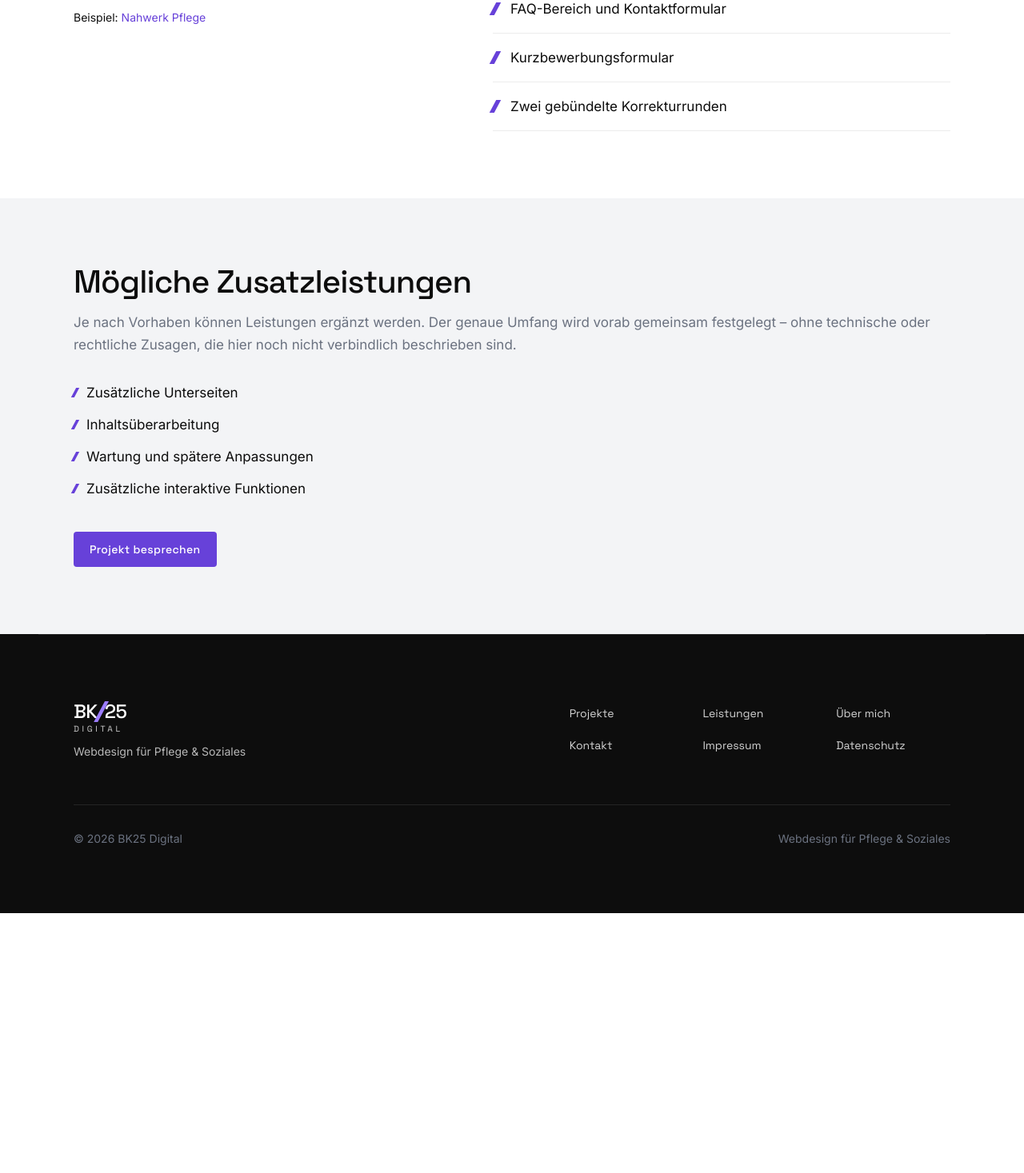
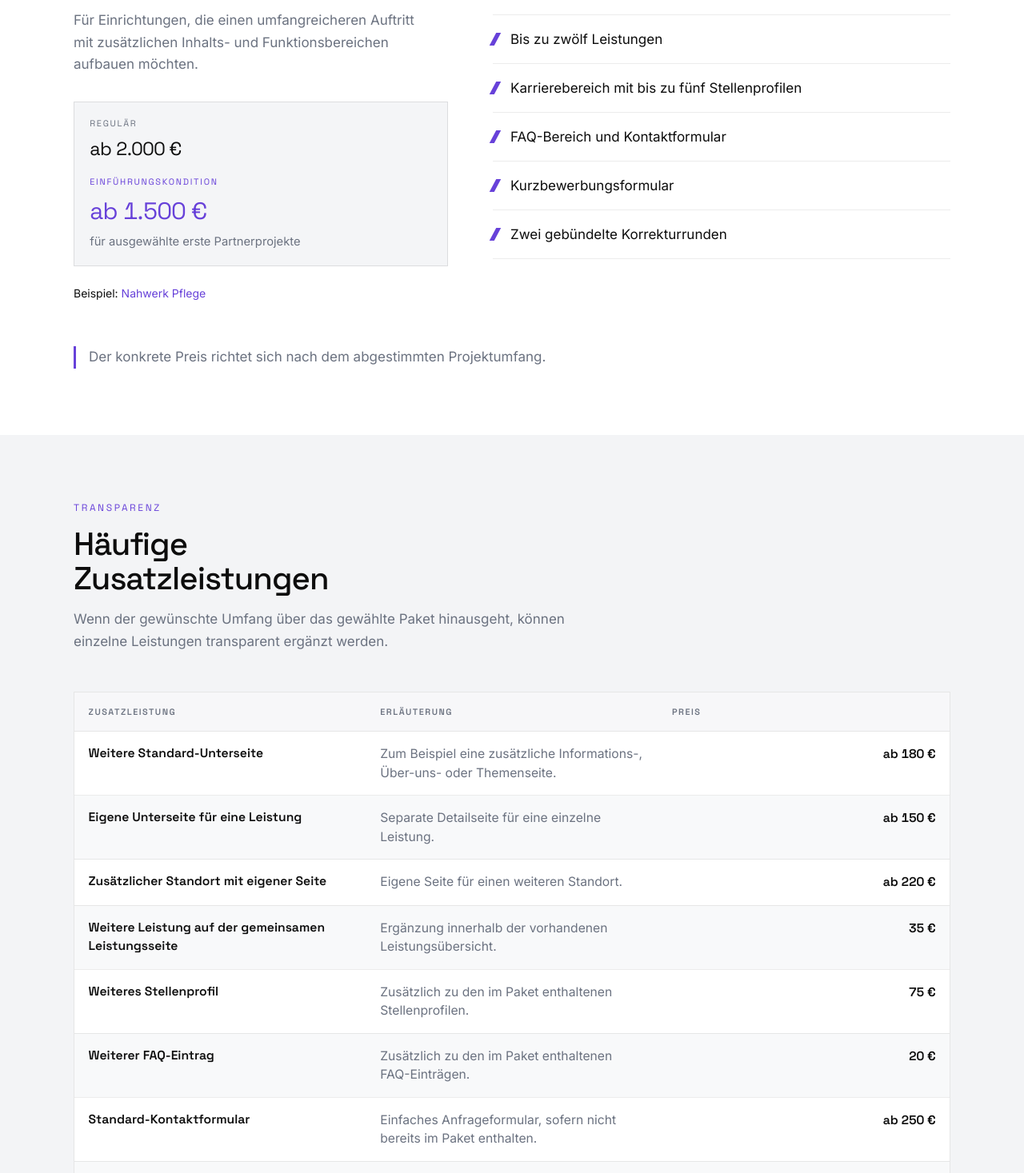
Before and after one commit to bennikost25-design/bk25-digital, a Next.js app: page /leistungen in a window 1280 px wide. Shown: the part 1333-2800 px from the top of the page at 80% size. Before the commit the page ends 2475 px from the top, so only its background shows below. Built offline with nearby package versions, Linux system fonts and the light colour scheme.

Commit message:
Leistungen und Preise

```diff
--- a/src/app/globals.css
+++ b/src/app/globals.css
@@ -168,6 +168,201 @@ a.nav-link-mobile {
 a.nav-link-mobile:hover,
 a.nav-link-mobile:focus-visible {
   color: var(--color-violet);
+}
+
+/* ---------- Leistungen & Preise ---------- */
+.package-price-block {
+  display: grid;
+  gap: 0.85rem;
+  padding: 1.15rem 1.2rem;
+  border: 1px solid color-mix(in srgb, var(--color-black) 10%, transparent);
+  background: color-mix(in srgb, var(--color-light) 88%, #fff);
+}
+
+.package-price-regular,
+.package-price-intro {
+  display: grid;
+  gap: 0.2rem;
+}
+
+.package-price-label {
+  font-family: var(--font-heading), system-ui, sans-serif;
+  font-size: 0.68rem;
+  letter-spacing: 0.16em;
+  text-transform: uppercase;
+  color: var(--color-muted);
+}
+
+.package-price-label--intro {
+  color: var(--color-violet-dark);
+}
+
+.package-price-value {
+  font-family: var(--font-heading), system-ui, sans-serif;
+  font-size: clamp(1.2rem, 2.4vw, 1.45rem);
+  font-variant-numeric: tabular-nums;
+  letter-spacing: -0.02em;
+  color: var(--color-black);
+}
+
+.package-price-value--intro {
+  font-size: clamp(1.45rem, 3vw, 1.85rem);
+  color: var(--color-violet-dark);
+}
+
+.package-price-note {
+  font-size: 0.92rem;
+  color: var(--color-muted);
+  line-height: 1.45;
+}
+
+.pricing-addons-wrap {
+  width: 100%;
+  overflow-x: clip;
+  border: 1px solid color-mix(in srgb, var(--color-black) 10%, transparent);
+  background: var(--color-white);
+}
+
+.pricing-addons {
+  width: 100%;
+  border-collapse: collapse;
+  table-layout: fixed;
+}
+
+.pricing-addons th,
+.pricing-addons td {
+  padding: 1rem 1.1rem;
+  text-align: left;
+  vertical-align: top;
+  font-size: 0.98rem;
+  line-height: 1.5;
+}
+
+.pricing-addons thead th {
+  font-family: var(--font-heading), system-ui, sans-serif;
+  font-size: 0.68rem;
+  font-weight: 600;
+  letter-spacing: 0.14em;
+  text-transform: uppercase;
+  color: var(--color-muted);
+  background: color-mix(in srgb, var(--color-light) 70%, #fff);
+  border-bottom: 1px solid color-mix(in srgb, var(--color-black) 10%, transparent);
+}
+
+.pricing-addons tbody th {
+  font-family: var(--font-heading), system-ui, sans-serif;
+  font-weight: 600;
+  color: var(--color-black);
+  width: 32%;
+}
+
+.pricing-addons tbody td {
+  color: var(--color-muted);
+}
+
+.pricing-addons tbody td:last-child {
+  width: 22%;
+  text-align: right;
+  white-space: nowrap;
+}
+
+.pricing-addons tbody tr + tr {
+  border-top: 1px solid color-mix(in srgb, var(--color-black) 8%, transparent);
+}
+
+.pricing-addons tbody tr:nth-child(even) {
+  background: color-mix(in srgb, var(--color-light) 55%, #fff);
+}
+
+.pricing-addons-price {
+  font-family: var(--font-heading), system-ui, sans-serif;
+  font-variant-numeric: tabular-nums;
+  font-weight: 600;
+  color: var(--color-black);
+  letter-spacing: -0.01em;
+}
+
+.pricing-notes {
+  display: grid;
+  gap: 0.75rem;
+  margin: 0;
+  padding: 0;
+  list-style: none;
+  max-width: 48rem;
+}
+
+.pricing-notes li {
+  position: relative;
+  padding-left: 1.1rem;
+  color: var(--color-muted);
+  line-height: 1.55;
+}
+
+.pricing-notes li::before {
+  content: "";
+  position: absolute;
+  left: 0;
+  top: 0.55rem;
+  width: 0.35rem;
+  height: 0.85rem;
+  background: var(--color-violet-dark);
+  transform: skewX(var(--slash-angle));
+}
+
+@media (max-width: 767px) {
+  .pricing-addons,
+  .pricing-addons tbody,
+  .pricing-addons tr,
+  .pricing-addons th,
+  .pricing-addons td {
+    display: block;
+    width: 100%;
+  }
+
+  .pricing-addons thead {
+    display: none;
+  }
+
+  .pricing-addons tbody tr {
+    padding: 1.1rem 1rem 1.2rem;
+  }
+
+  .pricing-addons tbody tr + tr {
+    border-top: 1px solid color-mix(in srgb, var(--color-black) 10%, transparent);
+  }
+
+  .pricing-addons tbody th {
+    padding: 0;
+    font-size: 1.05rem;
+  }
+
+  .pricing-addons tbody td {
+    padding: 0.45rem 0 0;
+    text-align: left;
+    white-space: normal;
+  }
+
+  .pricing-addons tbody td[data-label="Preis"] {
+    margin-top: 0.55rem;
+    padding-top: 0.65rem;
+    border-top: 1px dashed color-mix(in srgb, var(--color-black) 12%, transparent);
+  }
+
+  .pricing-addons tbody td[data-label]::before {
+    content: attr(data-label);
+    display: block;
+    margin-bottom: 0.15rem;
+    font-family: var(--font-heading), system-ui, sans-serif;
+    font-size: 0.65rem;
+    font-weight: 600;
+    letter-spacing: 0.14em;
+    text-transform: uppercase;
+    color: var(--color-muted);
+  }
+
+  .pricing-addons-price {
+    font-size: 1.05rem;
+  }
 }
 
 /*
--- a/src/app/leistungen/page.tsx
+++ b/src/app/leistungen/page.tsx
@@ -1,15 +1,20 @@
 import type { Metadata } from "next";
 import Link from "next/link";
-import { addOnServices, packages } from "@/data/packages";
+import {
+  addOnPricingNotes,
+  addOnServices,
+  packagePricingNote,
+  packages,
+} from "@/data/packages";
 import { PageShell } from "@/components/layout/PageShell";
 import { Reveal } from "@/components/ui/Reveal";
 import { SectionLabel } from "@/components/ui/SectionLabel";
 import { Button } from "@/components/ui/Button";
 
 export const metadata: Metadata = {
-  title: "Leistungen",
+  title: "Leistungen & Preise",
   description:
-    "Basispaket, Komplettpaket und mögliche Zusatzleistungen von BK25 Digital – ohne erfundene Preise.",
+    "Basispaket, Komplettpaket, Einführungskonditionen und häufige Zusatzleistungen von BK25 Digital – transparent und nachvollziehbar.",
 };
 
 export default function LeistungenPage() {
@@ -18,38 +23,69 @@ export default function LeistungenPage() {
       <section className="bg-[var(--color-black)] text-[var(--color-white)] section-pad">
         <div className="container-site">
           <Reveal>
-            <SectionLabel>Leistungen</SectionLabel>
+            <SectionLabel>Leistungen & Preise</SectionLabel>
             <h1 className="mt-4 text-[clamp(2.25rem,6vw,4rem)] max-w-[16ch]">
-              Klarer Rahmen. Individuelle Ausprägung.
+              Klarer Rahmen. Nachvollziehbare Preise.
             </h1>
             <p className="mt-6 max-w-2xl text-white/70 leading-relaxed">
-              Zwei Pakete bilden den Ausgangspunkt. Preise und genaue
-              Leistungsumfänge werden im Gespräch an Ihr Vorhaben angepasst –
-              hier finden Sie die inhaltliche Orientierung.
+              Zwei Pakete bilden den Ausgangspunkt. Darunter finden Sie die
+              regulären Preise, Einführungskonditionen für ausgewählte erste
+              Partnerprojekte und eine Übersicht häufiger Zusatzleistungen.
             </p>
           </Reveal>
         </div>
       </section>
 
-      <section className="bg-[var(--color-white)] section-pad">
-        <div className="container-site space-y-16">
+      <section
+        className="bg-[var(--color-white)] section-pad"
+        aria-labelledby="packages-pricing-heading"
+      >
+        <div className="container-site">
+          <h2 id="packages-pricing-heading" className="sr-only">
+            Pakete und Preise
+          </h2>
+
+          <div className="space-y-16">
             {packages.map((pkg, index) => (
               <Reveal key={pkg.id}>
                 <article
                   className={`grid gap-8 lg:grid-cols-[0.9fr_1.1fr] lg:gap-14 ${
-                  index === 1 ? "pt-16 border-t border-[var(--color-black)]/10" : ""
+                    index === 1
+                      ? "border-t border-[var(--color-black)]/10 pt-16"
+                      : ""
                   }`}
                 >
                   <div>
                     <p className="font-[family-name:var(--font-heading)] text-xs uppercase tracking-[0.22em] text-[var(--color-violet-dark)]">
                       {String(index + 1).padStart(2, "0")}
                     </p>
-                  <h2 className="mt-3 text-[clamp(1.75rem,4vw,2.75rem)]">
+                    <h3 className="mt-3 text-[clamp(1.75rem,4vw,2.75rem)]">
                       {pkg.name}
-                  </h2>
+                    </h3>
                     <p className="mt-4 text-[var(--color-muted)] leading-relaxed">
                       {pkg.description}
                     </p>
+
+                    <div className="package-price-block mt-8">
+                      <div className="package-price-regular">
+                        <span className="package-price-label">Regulär</span>
+                        <span className="package-price-value">
+                          {pkg.regularPrice}
+                        </span>
+                      </div>
+                      <div className="package-price-intro">
+                        <span className="package-price-label package-price-label--intro">
+                          Einführungskondition
+                        </span>
+                        <span className="package-price-value package-price-value--intro">
+                          {pkg.introPrice}
+                        </span>
+                        <span className="package-price-note">
+                          {pkg.introNote}
+                        </span>
+                      </div>
+                    </div>
+
                     <p className="mt-6 text-sm">
                       Beispiel:{" "}
                       <Link
@@ -78,29 +114,68 @@ export default function LeistungenPage() {
               </Reveal>
             ))}
           </div>
+
+          <Reveal className="mt-14">
+            <p className="max-w-2xl border-l-[3px] border-[var(--color-violet-dark)] pl-4 text-[var(--color-muted)] leading-relaxed">
+              {packagePricingNote}
+            </p>
+          </Reveal>
+        </div>
       </section>
 
-      <section className="bg-[var(--color-light)] section-pad">
-        <div className="container-site max-w-3xl">
+      <section
+        className="bg-[var(--color-light)] section-pad"
+        aria-labelledby="addons-heading"
+      >
+        <div className="container-site">
           <Reveal>
-            <h2 className="text-[clamp(1.75rem,4vw,2.5rem)]">
-              Mögliche Zusatzleistungen
+            <SectionLabel tone="light">Transparenz</SectionLabel>
+            <h2
+              id="addons-heading"
+              className="mt-4 max-w-[18ch] text-[clamp(1.75rem,4vw,2.5rem)]"
+            >
+              Häufige Zusatzleistungen
             </h2>
-            <p className="mt-4 text-[var(--color-muted)] leading-relaxed">
-              Je nach Vorhaben können Leistungen ergänzt werden. Der genaue
-              Umfang wird vorab gemeinsam festgelegt – ohne technische oder
-              rechtliche Zusagen, die hier noch nicht verbindlich beschrieben
-              sind.
+            <p className="mt-4 max-w-2xl text-[var(--color-muted)] leading-relaxed">
+              Wenn der gewünschte Umfang über das gewählte Paket hinausgeht,
+              können einzelne Leistungen transparent ergänzt werden.
             </p>
-            <ul className="mt-8 space-y-3">
+          </Reveal>
+
+          <Reveal delay={1} className="mt-10 md:mt-12">
+            <div className="pricing-addons-wrap">
+              <table className="pricing-addons">
+                <caption className="sr-only">
+                  Übersicht häufiger Zusatzleistungen mit Erläuterung und Preis
+                </caption>
+                <thead>
+                  <tr>
+                    <th scope="col">Zusatzleistung</th>
+                    <th scope="col">Erläuterung</th>
+                    <th scope="col">Preis</th>
+                  </tr>
+                </thead>
+                <tbody>
                   {addOnServices.map((service) => (
-                <li key={service} className="flex gap-3">
-                  <span
-                    className="mt-2 h-3 w-1 shrink-0 skew-x-[-28deg] bg-[var(--color-violet-dark)]"
-                    aria-hidden="true"
-                  />
-                  {service}
-                </li>
+                    <tr key={service.name}>
+                      <th scope="row">{service.name}</th>
+                      <td data-label="Erläuterung">{service.description}</td>
+                      <td data-label="Preis">
+                        <span className="pricing-addons-price">
+                          {service.price}
+                        </span>
+                      </td>
+                    </tr>
+                  ))}
+                </tbody>
+              </table>
+            </div>
+          </Reveal>
+
+          <Reveal delay={2} className="mt-10 md:mt-12">
+            <ul className="pricing-notes">
+              {addOnPricingNotes.map((note) => (
+                <li key={note}>{note}</li>
               ))}
             </ul>
             <div className="mt-10">
--- a/src/components/home/PackagesSection.tsx
+++ b/src/components/home/PackagesSection.tsx
@@ -116,7 +116,7 @@ export function PackagesSection() {
 
         <Reveal className="mt-14">
           <Button href="/leistungen" variant="onLight">
-            Mehr zu den Leistungen
+            Leistungen & Preise ansehen
           </Button>
         </Reveal>
       </div>
--- a/src/data/navigation.ts
+++ b/src/data/navigation.ts
@@ -5,14 +5,14 @@ export type NavItem = {
 
 export const mainNavigation: NavItem[] = [
   { label: "Projekte", href: "/projekte" },
-  { label: "Leistungen", href: "/leistungen" },
+  { label: "Leistungen & Preise", href: "/leistungen" },
   { label: "Über mich", href: "/ueber-mich" },
   { label: "Kontakt", href: "/kontakt" },
 ];
 
 export const footerNavigation: NavItem[] = [
   { label: "Projekte", href: "/projekte" },
-  { label: "Leistungen", href: "/leistungen" },
+  { label: "Leistungen & Preise", href: "/leistungen" },
   { label: "Über mich", href: "/ueber-mich" },
   { label: "Kontakt", href: "/kontakt" },
   { label: "Impressum", href: "/impressum" },
--- a/src/data/packages.ts
+++ b/src/data/packages.ts
@@ -5,6 +5,15 @@ export type PackageItem = {
   features: string[];
   exampleProjectSlug: string;
   exampleProjectTitle: string;
+  regularPrice: string;
+  introPrice: string;
+  introNote: string;
+};
+
+export type AddOnService = {
+  name: string;
+  description: string;
+  price: string;
 };
 
 export const packages: PackageItem[] = [
@@ -23,6 +32,9 @@ export const packages: PackageItem[] = [
     ],
     exampleProjectSlug: "wellenweg-pflege",
     exampleProjectTitle: "Wellenweg Pflege",
+    regularPrice: "ab 1.400 €",
+    introPrice: "ab 1.000 €",
+    introNote: "für ausgewählte erste Partnerprojekte",
   },
   {
     id: "komplett",
@@ -39,15 +51,88 @@ export const packages: PackageItem[] = [
     ],
     exampleProjectSlug: "nahwerk-pflege",
     exampleProjectTitle: "Nahwerk Pflege",
+    regularPrice: "ab 2.000 €",
+    introPrice: "ab 1.500 €",
+    introNote: "für ausgewählte erste Partnerprojekte",
   },
 ];
 
-export const addOnServices: string[] = [
-  "Zusätzliche Unterseiten",
-  "Inhaltsüberarbeitung",
-  "Wartung und spätere Anpassungen",
-  "Zusätzliche interaktive Funktionen",
+export const packagePricingNote =
+  "Der konkrete Preis richtet sich nach dem abgestimmten Projektumfang.";
+
+export const addOnServices: AddOnService[] = [
+  {
+    name: "Weitere Standard-Unterseite",
+    description:
+      "Zum Beispiel eine zusätzliche Informations-, Über-uns- oder Themenseite.",
+    price: "ab 180 €",
+  },
+  {
+    name: "Eigene Unterseite für eine Leistung",
+    description: "Separate Detailseite für eine einzelne Leistung.",
+    price: "ab 150 €",
+  },
+  {
+    name: "Zusätzlicher Standort mit eigener Seite",
+    description: "Eigene Seite für einen weiteren Standort.",
+    price: "ab 220 €",
+  },
+  {
+    name: "Weitere Leistung auf der gemeinsamen Leistungsseite",
+    description: "Ergänzung innerhalb der vorhandenen Leistungsübersicht.",
+    price: "35 €",
+  },
+  {
+    name: "Weiteres Stellenprofil",
+    description: "Zusätzlich zu den im Paket enthaltenen Stellenprofilen.",
+    price: "75 €",
+  },
+  {
+    name: "Weiterer FAQ-Eintrag",
+    description: "Zusätzlich zu den im Paket enthaltenen FAQ-Einträgen.",
+    price: "20 €",
+  },
+  {
+    name: "Standard-Kontaktformular",
+    description:
+      "Einfaches Anfrageformular, sofern nicht bereits im Paket enthalten.",
+    price: "ab 250 €",
+  },
+  {
+    name: "Kurzbewerbungsformular",
+    description:
+      "Kompaktes Bewerbungsformular, sofern nicht bereits im Paket enthalten.",
+    price: "ab 300 €",
+  },
+  {
+    name: "Individuelles Formular oder besondere Funktion",
+    description: "Preis abhängig von Umfang und technischer Komplexität.",
+    price: "ab 300 €",
+  },
+  {
+    name: "Weitere gebündelte Korrekturrunde",
+    description: "Zusätzlich zu den im Paket enthaltenen Korrekturrunden.",
+    price: "180 €",
+  },
+  {
+    name: "Nachträgliche Änderungen nach Veröffentlichung",
+    description: "Abrechnung nach tatsächlichem Zeitaufwand.",
+    price: "65 € / Stunde",
+  },
+  {
+    name: "Vollständige Texterstellung für eine zusätzliche Seite",
+    description: "Erstellung eines vollständigen Seitentextes.",
+    price: "ab 90 €",
+  },
 ];
+
+export const addOnPricingNotes = [
+  "Zusatzpreise gelten nur, wenn die Leistung nicht bereits im gewählten Paket enthalten ist.",
+  "Die Einführungskonditionen gelten für die Pakete, nicht automatisch für Zusatzleistungen.",
+  "Neue Seiten, Funktionen oder grundlegende Erweiterungen gelten nicht als Korrekturen.",
+  "Externe Kosten wie Domain, Hosting oder kostenpflichtige Lizenzen werden separat und vorab abgestimmt.",
+  "Der endgültige Gesamtpreis wird vor Projektbeginn verbindlich im Angebot festgehalten.",
+] as const;
 
 export const contactPackageOptions = [
   { value: "", label: "Bitte wählen" },
```
Lines whose indentation alone changed are shown as unchanged.
